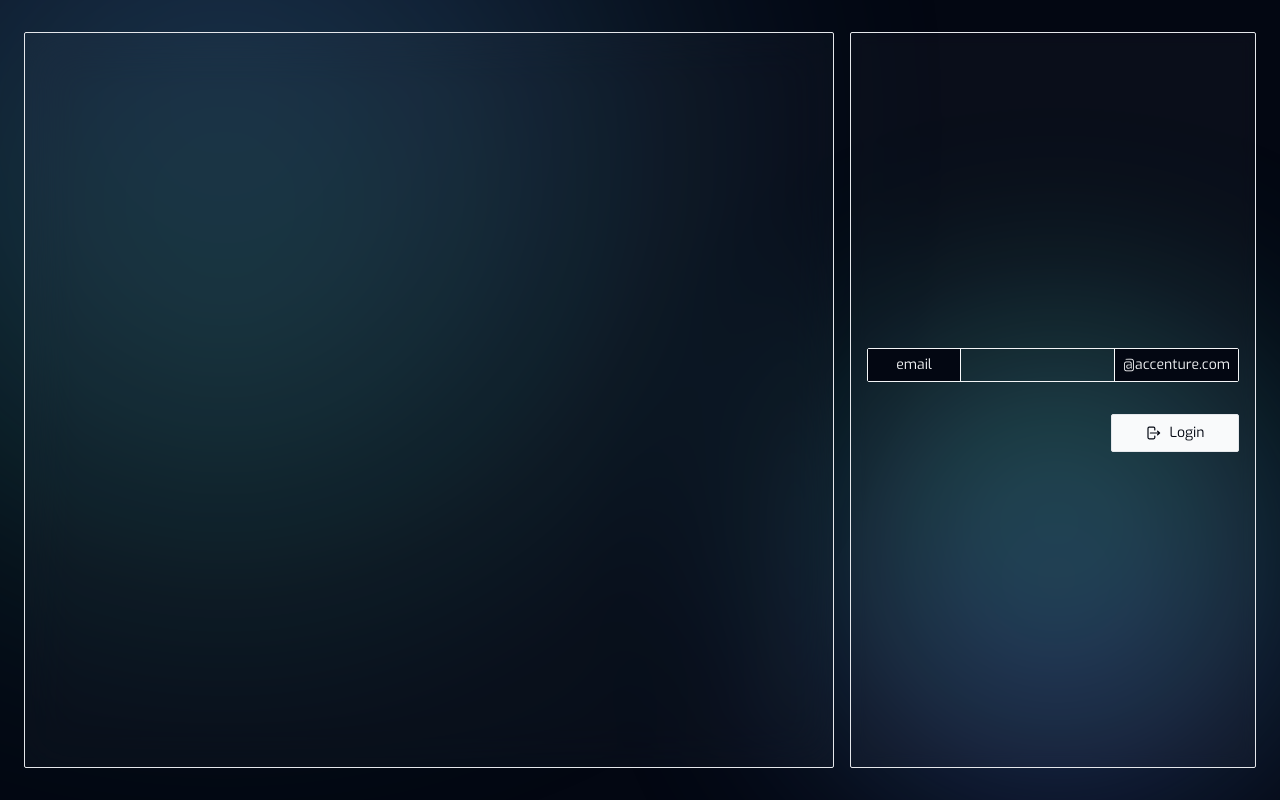
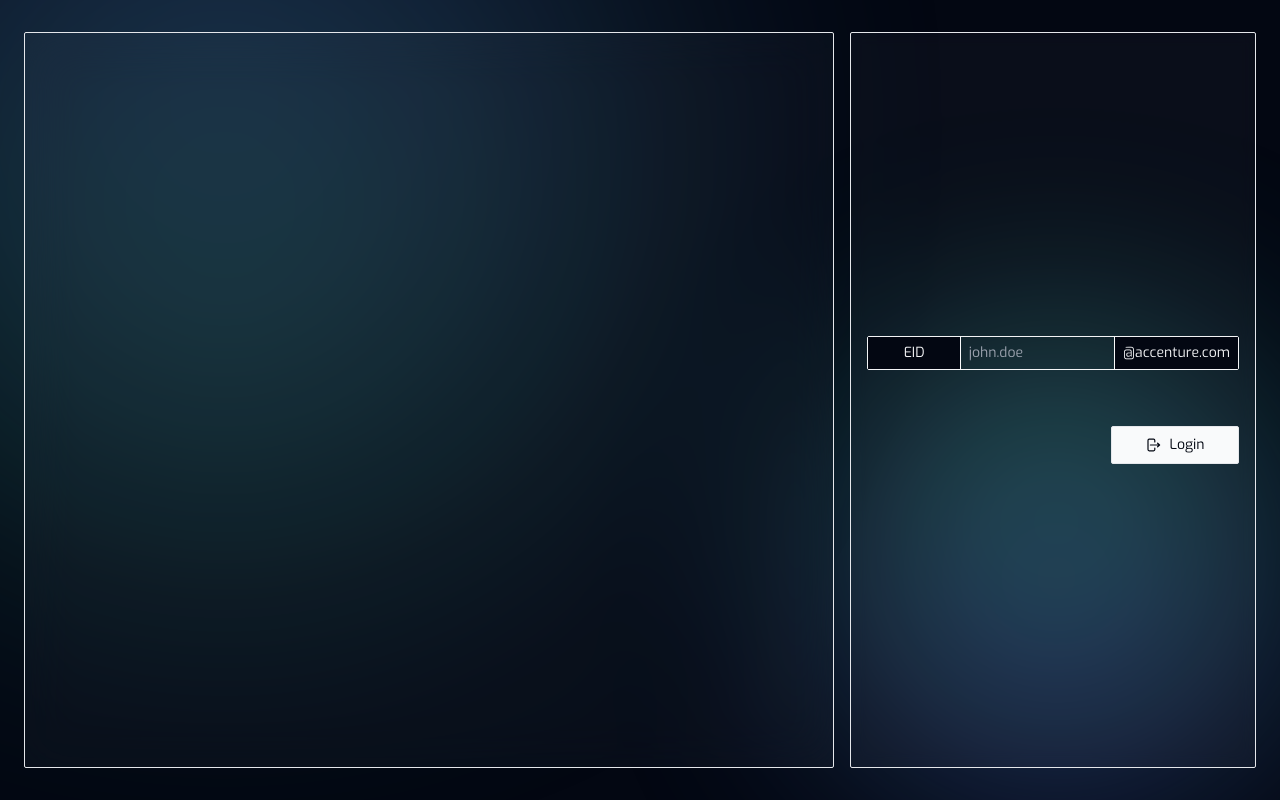
Before and after one commit to kettei-sproutty/scuderia-fe, a Next.js app: page /auth in a window 1280 px wide. Built offline with nearby package versions, Linux system fonts and the light colour scheme.

Commit message:
feat: auth form validation (#103)

```diff
--- a/app/auth/step.tsx
+++ b/app/auth/step.tsx
@@ -7,6 +7,8 @@ import { sendOTPEmail, verifyOTP } from "./actions";
 import { useRouter } from "next/navigation";
 import { ArrowRightOnRectangleIcon } from "@heroicons/react/20/solid";
 import { motion } from "framer-motion";
+import { z } from "zod";
+import React from "react";
 
 export enum Step {
   Email,
@@ -20,7 +22,12 @@ export type EmailStepProps = {
 
 export const EmailStep = ({ setEmail, setStep }: EmailStepProps) => {
   const { pending } = useFormStatus();
+  const [error, setError] = React.useState<string | undefined>(undefined);
 
+  const mailSchema = z
+    .string()
+    .regex(/^[a-zA-Z.]*$/, { message: "Only letters and dots are allowed" })
+    .optional();
   const sendOtp = async (formData: FormData) => {
     try {
       const email = formData.get("email");
@@ -51,7 +58,24 @@ export const EmailStep = ({ setEmail, setStep }: EmailStepProps) => {
         x: { delay: 1.5 },
       }}
     >
-      <InputText id="email" name="email" label="email" suffix="@accenture.com" />
+      <InputText
+        id="email"
+        name="email"
+        label="EID"
+        suffix="@accenture.com"
+        placeholder="john.doe"
+        error={error}
+        onChange={(e) => {
+          try {
+            mailSchema.parse(e.target.value);
+            setError(undefined);
+          } catch (err) {
+            if (err instanceof z.ZodError) {
+              setError(err.errors[0].message);
+            }
+          }
+        }}
+      />
       <div className={"flex w-full justify-end"}>
         <Button disabled={pending} type="submit">
           <ArrowRightOnRectangleIcon className={"h-4"} />
--- a/components/input.tsx
+++ b/components/input.tsx
@@ -15,7 +15,7 @@ const InputText = React.forwardRef<HTMLInputElement, InputTextProps>(
     return (
       <div
         className={cn(
-          "flex w-full flex-col",
+          "flex w-full flex-col gap-2",
           { "text-xs": size === "sm" },
           { "text-sm": size === "md" },
           { "text-md": size === "lg" },
@@ -42,7 +42,7 @@ const InputText = React.forwardRef<HTMLInputElement, InputTextProps>(
           />
           {suffix && <span className="input-text-label border-l border-primary-50">{suffix}</span>}
         </div>
-        {error && <span className="font-semibold text-error-light">{error}</span>}
+        <span className="h-4 font-semibold text-error-light">{error || ""}</span>
       </div>
     );
   },
--- a/package.json
+++ b/package.json
@@ -29,7 +29,8 @@
     "next": "^13.4.19",
     "react": "^18.2.0",
     "react-dom": "^18.2.0",
-    "tailwind-merge": "^1.14.0"
+    "tailwind-merge": "^1.14.0",
+    "zod": "^3.22.2"
   },
   "devDependencies": {
     "@commitlint/cli": "^17.7.1",
```
Also changed, not shown: 1 other file (tests, documents, lock files or other folders).
